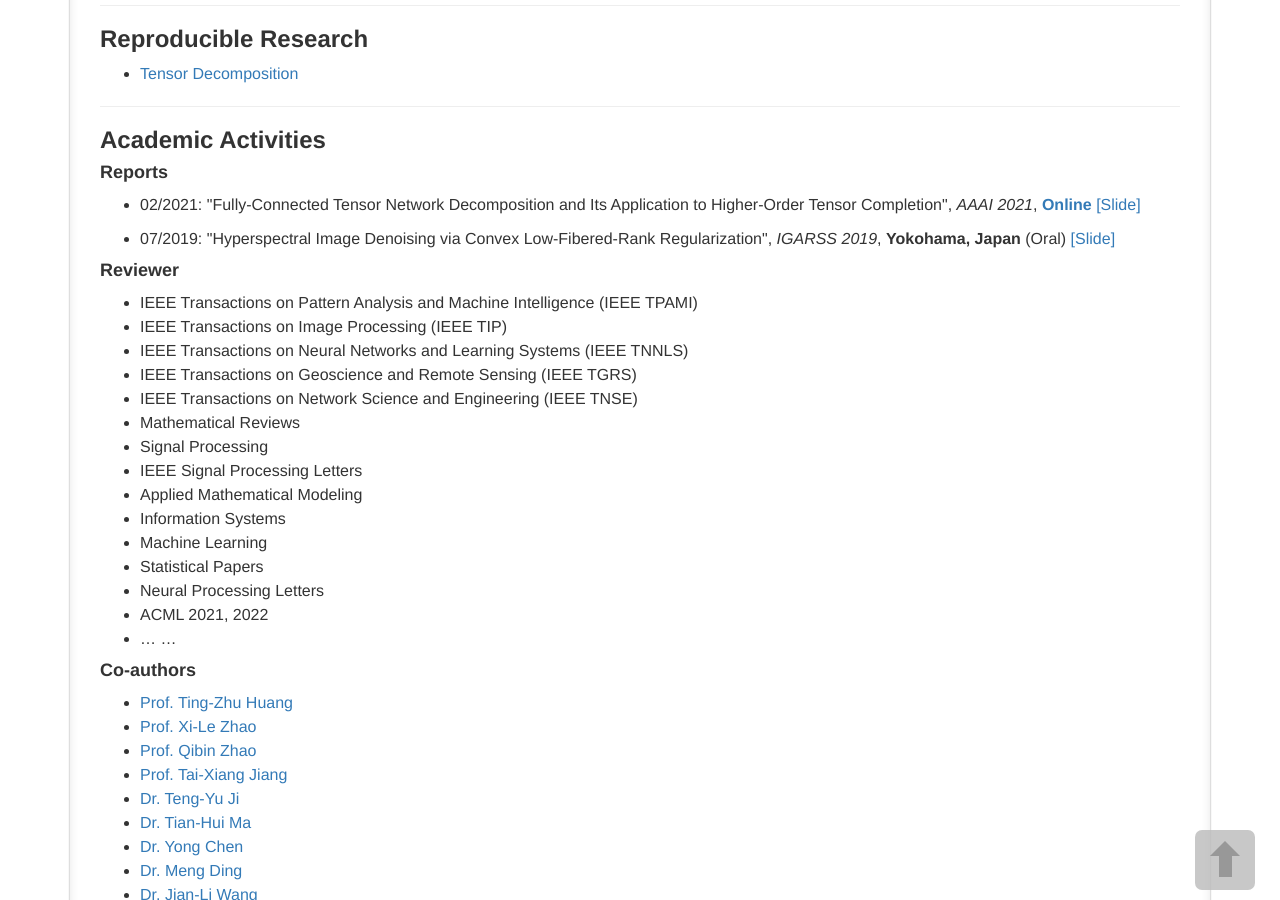
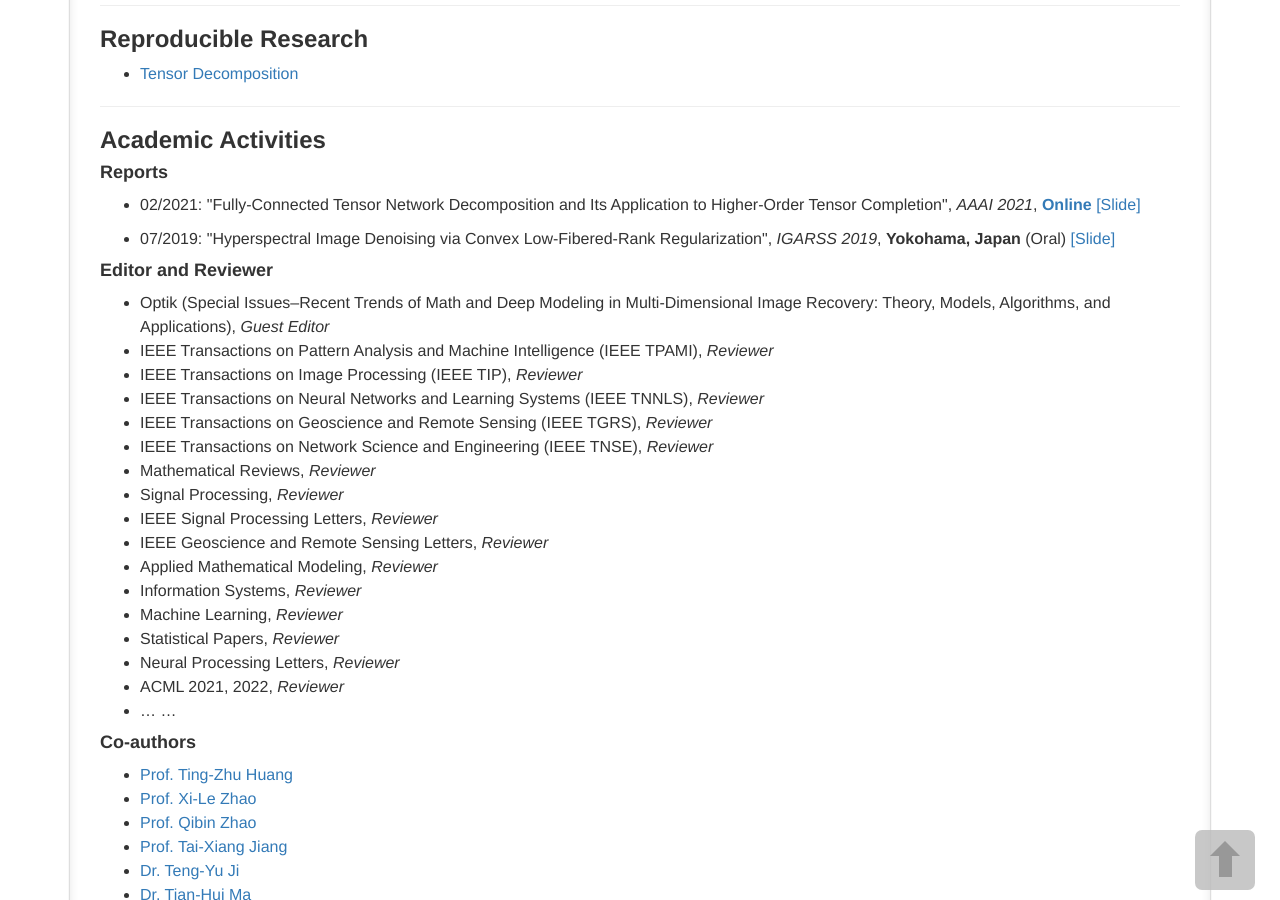
Before and after one commit to YuBangZheng/yubangzheng.github.io, a Jekyll site: the page built from pages/1_homepage.md, in a window 1280 px wide and 900 px high, scrolled down 2939 px. Built offline with Jekyll 4.4.1, drawn with Linux system fonts in a browser that asks for light colours; a script that is not in the unit is left out; comment, search, counter and statistics services are not loaded.

Commit message:
Update 1_homepage.md

```diff
--- a/pages/1_homepage.md
+++ b/pages/1_homepage.md
@@ -302,22 +302,24 @@ function toggleBibtex(articleid) {
 
 * 07/2019: \"Hyperspectral Image Denoising via Convex Low-Fibered-Rank Regularization\", _IGARSS 2019_, **Yokohama, Japan** (Oral) [[Slide]](https://yubangzheng.github.io/papers/Oral_IGARSS2019_ybz.pdf)
 
-#### Reviewer
+#### Editor and Reviewer
 
-*  IEEE Transactions on Pattern Analysis and Machine Intelligence (IEEE TPAMI)
-*  IEEE Transactions on Image Processing (IEEE TIP)
-*  IEEE Transactions on Neural Networks and Learning Systems (IEEE TNNLS)
-*  IEEE Transactions on Geoscience and Remote Sensing (IEEE TGRS)
-*  IEEE Transactions on Network Science and Engineering (IEEE TNSE)
-*  Mathematical Reviews
-*  Signal Processing
-*  IEEE Signal Processing Letters
-*  Applied Mathematical Modeling
-*  Information Systems
-*  Machine Learning
-*  Statistical Papers
-*  Neural Processing Letters
-*  ACML 2021, 2022
+*  Optik (Special Issues--Recent Trends of Math and Deep Modeling in Multi-Dimensional Image Recovery: Theory, Models, Algorithms, and Applications), _Guest Editor_
+*  IEEE Transactions on Pattern Analysis and Machine Intelligence (IEEE TPAMI), _Reviewer_
+*  IEEE Transactions on Image Processing (IEEE TIP), _Reviewer_
+*  IEEE Transactions on Neural Networks and Learning Systems (IEEE TNNLS), _Reviewer_
+*  IEEE Transactions on Geoscience and Remote Sensing (IEEE TGRS), _Reviewer_
+*  IEEE Transactions on Network Science and Engineering (IEEE TNSE), _Reviewer_
+*  Mathematical Reviews, _Reviewer_
+*  Signal Processing, _Reviewer_
+*  IEEE Signal Processing Letters, _Reviewer_
+*  IEEE Geoscience and Remote Sensing Letters, _Reviewer_
+*  Applied Mathematical Modeling, _Reviewer_
+*  Information Systems, _Reviewer_
+*  Machine Learning, _Reviewer_
+*  Statistical Papers, _Reviewer_
+*  Neural Processing Letters, _Reviewer_
+*  ACML 2021, 2022, _Reviewer_
 *  ... ...
 
 #### Co-authors
```
